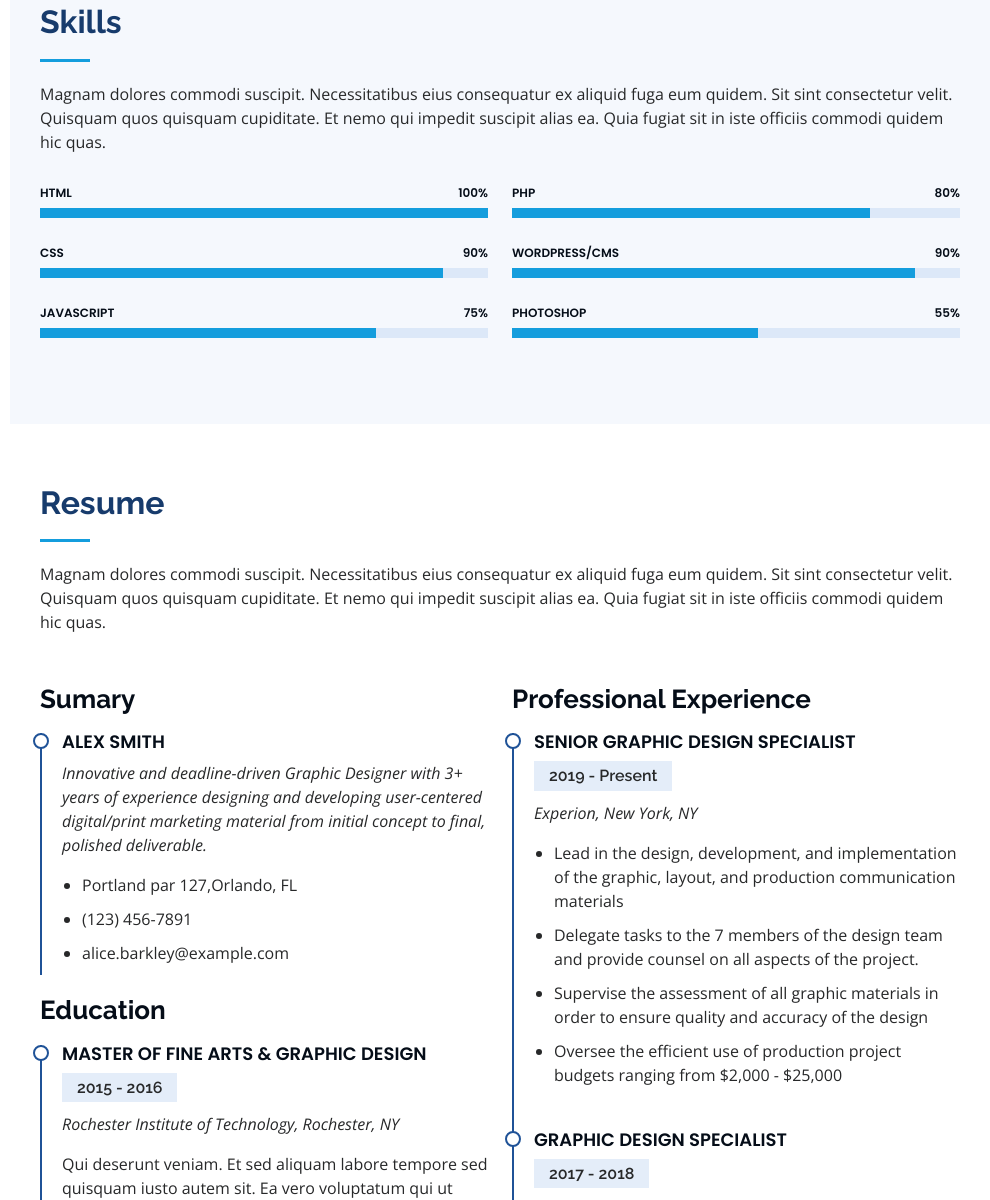
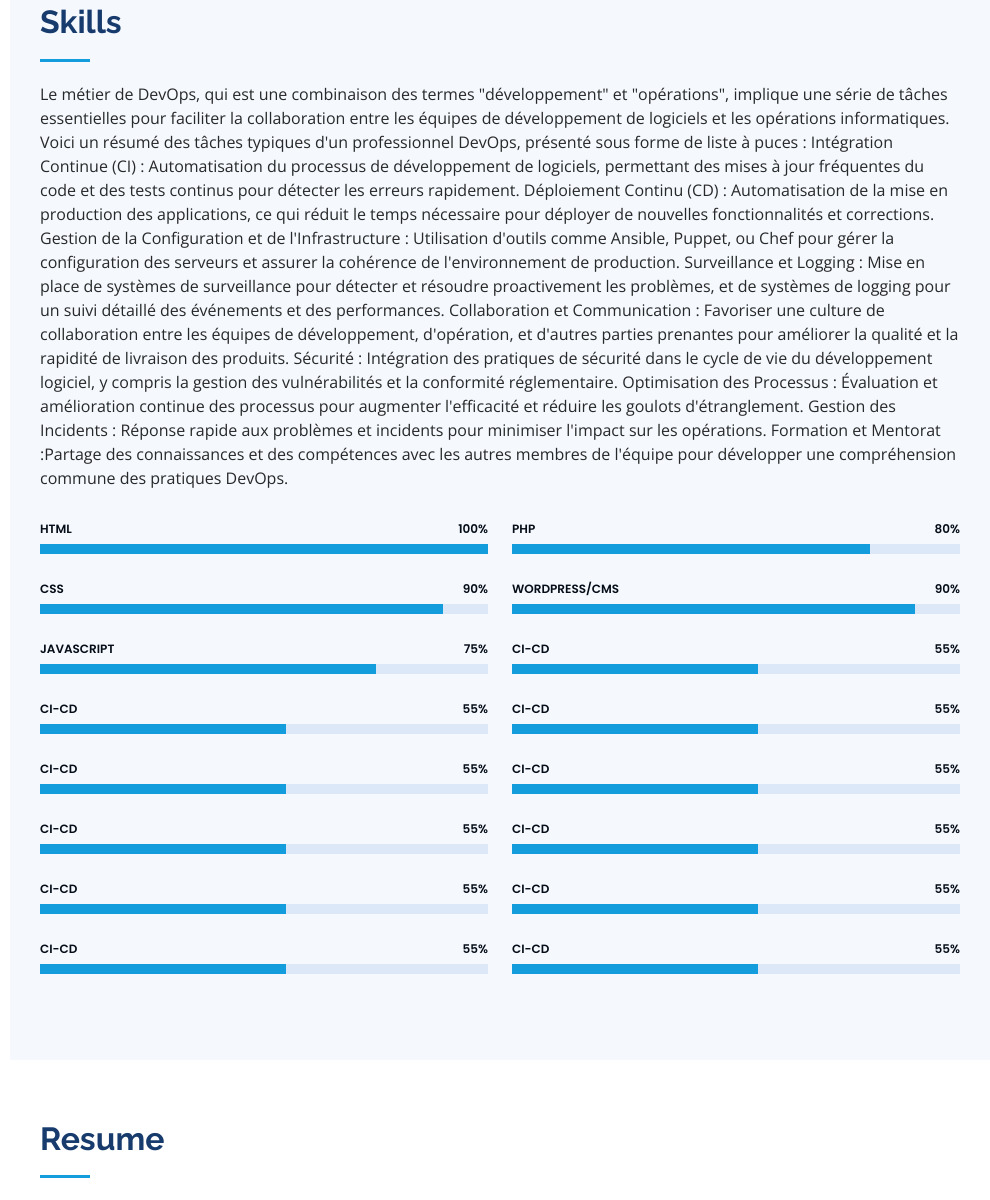
Before and after one commit to Dev-Abibes/PORTFOLIO, a plain HTML site: page index.html in a window 1280 px wide. Shown: the part 1989-3189 px from the top of the page, without its empty margins (290-1280 px from the left). Drawn offline with nearby package versions, Linux system fonts and the light colour scheme.

Commit message:
Update index.html

```diff
--- a/index.html
+++ b/index.html
@@ -182,7 +182,20 @@
 
         <div class="section-title">
           <h2>Skills</h2>
-          <p>Magnam dolores commodi suscipit. Necessitatibus eius consequatur ex aliquid fuga eum quidem. Sit sint consectetur velit. Quisquam quos quisquam cupiditate. Et nemo qui impedit suscipit alias ea. Quia fugiat sit in iste officiis commodi quidem hic quas.</p>
+          <p>
+          Le métier de DevOps, qui est une combinaison des termes "développement" et "opérations", implique une série de tâches essentielles pour faciliter la collaboration entre les équipes de développement de logiciels et les opérations informatiques. Voici un résumé des tâches typiques d'un professionnel DevOps, présenté sous forme de liste à puces :
+
+          <span>Intégration Continue (CI) :</span> Automatisation du processus de développement de logiciels, permettant des mises à jour fréquentes du code et des tests continus pour détecter les erreurs rapidement.
+          <span>Déploiement Continu (CD) :</span> Automatisation de la mise en production des applications, ce qui réduit le temps nécessaire pour déployer de nouvelles fonctionnalités et corrections.
+          <span>Gestion de la Configuration et de l'Infrastructure :</span> Utilisation d'outils comme Ansible, Puppet, ou Chef pour gérer la configuration des serveurs et assurer la cohérence de l'environnement de production.
+          <span>Surveillance et Logging :</span> Mise en place de systèmes de surveillance pour détecter et résoudre proactivement les problèmes, et de systèmes de logging pour un suivi détaillé des événements et des performances.
+          <span>Collaboration et Communication :</span> Favoriser une culture de collaboration entre les équipes de développement, d'opération, et d'autres parties prenantes pour améliorer la qualité et la rapidité de livraison des produits.
+          <span>Sécurité :</span> Intégration des pratiques de sécurité dans le cycle de vie du développement logiciel, y compris la gestion des vulnérabilités et la conformité réglementaire.
+          <span>Optimisation des Processus :</span> Évaluation et amélioration continue des processus pour augmenter l'efficacité et réduire les goulots d'étranglement.
+          <span>Gestion des Incidents :</span> Réponse rapide aux problèmes et incidents pour minimiser l'impact sur les opérations.
+          <span>Formation et Mentorat :</span>Partage des connaissances et des compétences avec les autres membres de l'équipe pour développer une compréhension commune des pratiques DevOps.
+
+          </p>
         </div>
 
         <div class="row skills-content">
@@ -209,6 +222,36 @@
                 <div class="progress-bar" role="progressbar" aria-valuenow="75" aria-valuemin="0" aria-valuemax="100"></div>
               </div>
             </div>
+              <div class="progress">
+              <span class="skill">CI-CD <i class="val">55%</i></span>
+              <div class="progress-bar-wrap">
+                <div class="progress-bar" role="progressbar" aria-valuenow="55" aria-valuemin="0" aria-valuemax="100"></div>
+              </div>
+            </div>
+              <div class="progress">
+              <span class="skill">CI-CD <i class="val">55%</i></span>
+              <div class="progress-bar-wrap">
+                <div class="progress-bar" role="progressbar" aria-valuenow="55" aria-valuemin="0" aria-valuemax="100"></div>
+              </div>
+            </div>
+              <div class="progress">
+              <span class="skill">CI-CD <i class="val">55%</i></span>
+              <div class="progress-bar-wrap">
+                <div class="progress-bar" role="progressbar" aria-valuenow="55" aria-valuemin="0" aria-valuemax="100"></div>
+              </div>
+            </div>
+              <div class="progress">
+              <span class="skill">CI-CD <i class="val">55%</i></span>
+              <div class="progress-bar-wrap">
+                <div class="progress-bar" role="progressbar" aria-valuenow="55" aria-valuemin="0" aria-valuemax="100"></div>
+              </div>
+            </div>
+              <div class="progress">
+              <span class="skill">CI-CD <i class="val">55%</i></span>
+              <div class="progress-bar-wrap">
+                <div class="progress-bar" role="progressbar" aria-valuenow="55" aria-valuemin="0" aria-valuemax="100"></div>
+              </div>
+            </div>
 
           </div>
 
@@ -229,7 +272,37 @@
             </div>
 
             <div class="progress">
-              <span class="skill">Photoshop <i class="val">55%</i></span>
+              <span class="skill">CI-CD <i class="val">55%</i></span>
+              <div class="progress-bar-wrap">
+                <div class="progress-bar" role="progressbar" aria-valuenow="55" aria-valuemin="0" aria-valuemax="100"></div>
+              </div>
+            </div>
+              <div class="progress">
+              <span class="skill">CI-CD <i class="val">55%</i></span>
+              <div class="progress-bar-wrap">
+                <div class="progress-bar" role="progressbar" aria-valuenow="55" aria-valuemin="0" aria-valuemax="100"></div>
+              </div>
+            </div>
+              <div class="progress">
+              <span class="skill">CI-CD <i class="val">55%</i></span>
+              <div class="progress-bar-wrap">
+                <div class="progress-bar" role="progressbar" aria-valuenow="55" aria-valuemin="0" aria-valuemax="100"></div>
+              </div>
+            </div>
+              <div class="progress">
+              <span class="skill">CI-CD <i class="val">55%</i></span>
+              <div class="progress-bar-wrap">
+                <div class="progress-bar" role="progressbar" aria-valuenow="55" aria-valuemin="0" aria-valuemax="100"></div>
+              </div>
+            </div>
+              <div class="progress">
+              <span class="skill">CI-CD <i class="val">55%</i></span>
+              <div class="progress-bar-wrap">
+                <div class="progress-bar" role="progressbar" aria-valuenow="55" aria-valuemin="0" aria-valuemax="100"></div>
+              </div>
+            </div>
+              <div class="progress">
+              <span class="skill">CI-CD <i class="val">55%</i></span>
               <div class="progress-bar-wrap">
                 <div class="progress-bar" role="progressbar" aria-valuenow="55" aria-valuemin="0" aria-valuemax="100"></div>
               </div>
```
